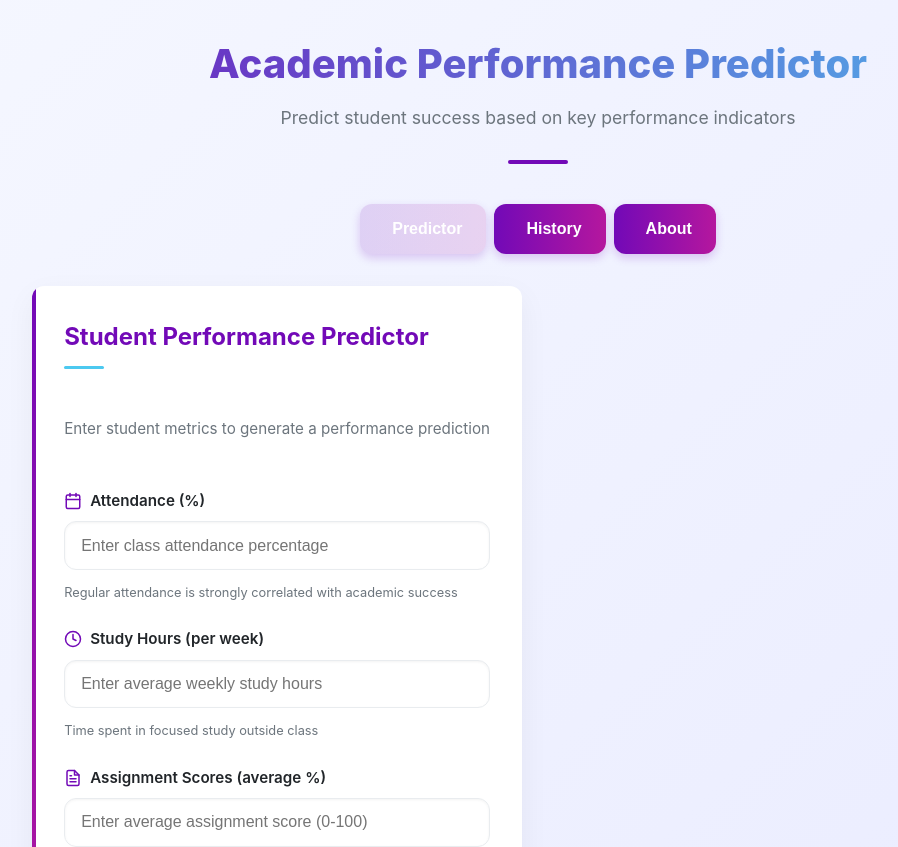
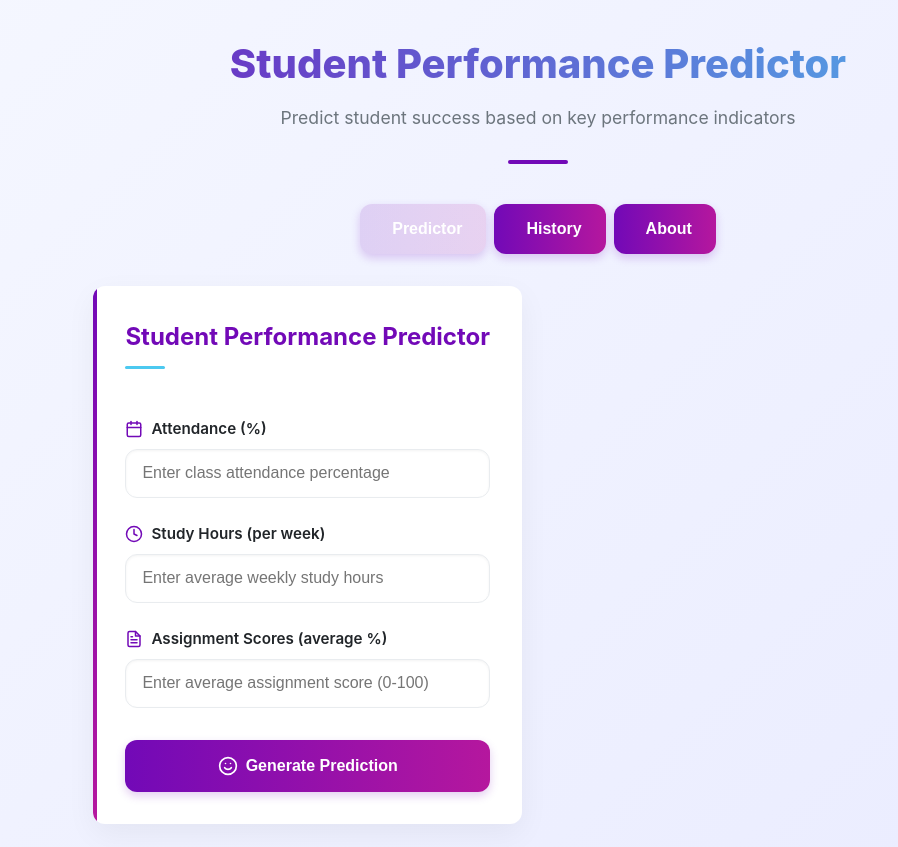
Before and after one commit to gimhanadeshan/Student-Performance-Predictor, a React (Create React App) app in the folder frontend/: page / in a window 1280 px wide. Shown: the top 847 px of the page, without its empty margins (102-1000 px from the left). Built offline with nearby package versions, Linux system fonts and the light colour scheme.

Commit message:
UI updated

```diff
--- a/frontend/src/App.js
+++ b/frontend/src/App.js
@@ -13,7 +13,7 @@ const App = () => {
   return (
     <div className="app-container">
       <header className="app-header">
-        <h1>Academic Performance Predictor</h1>
+        <h1>Student Performance Predictor</h1>
         <p>Predict student success based on key performance indicators</p>
       </header>
 
--- a/frontend/src/components/About.js
+++ b/frontend/src/components/About.js
@@ -13,7 +13,7 @@ const About = () => {
           <div className="about-content">
             <h2>About this Project</h2>
             <p>
-              The Academic Performance Predictor is an AI-powered tool designed
+              The Student Performance Predictor is an AI-powered tool designed
               to help educators identify students who may need additional
               support based on key performance indicators.
             </p>
--- a/frontend/src/components/PredictorForm.js
+++ b/frontend/src/components/PredictorForm.js
@@ -32,9 +32,9 @@ const PredictorForm = ({ setResult }) => {
       <div className="card">
         <form onSubmit={handleSubmit}>
           <h2>Student Performance Predictor</h2>
-          <p className="form-subtitle">
+          {/* <p className="form-subtitle">
             Enter student metrics to generate a performance prediction
-          </p>
+          </p> */}
 
           <div className="form-group">
             <label htmlFor="attendance">
@@ -66,9 +66,9 @@ const PredictorForm = ({ setResult }) => {
               required
               placeholder="Enter class attendance percentage"
             />
-            <span className="input-hint">
+            {/* <span className="input-hint">
               Regular attendance is strongly correlated with academic success
-            </span>
+            </span> */}
           </div>
 
           <div className="form-group">
@@ -98,9 +98,9 @@ const PredictorForm = ({ setResult }) => {
               required
               placeholder="Enter average weekly study hours"
             />
-            <span className="input-hint">
+            {/* <span className="input-hint">
               Time spent in focused study outside class
-            </span>
+            </span> */}
           </div>
 
           <div className="form-group">
@@ -134,9 +134,9 @@ const PredictorForm = ({ setResult }) => {
               required
               placeholder="Enter average assignment score (0-100)"
             />
-            <span className="input-hint">
+            {/* <span className="input-hint">
               Assignment performance is a key predictor of exam success
-            </span>
+            </span> */}
           </div>
 
           <button type="submit" disabled={loading}>
```
Also changed, not shown: 1 other file (tests, documents, lock files or other folders).
